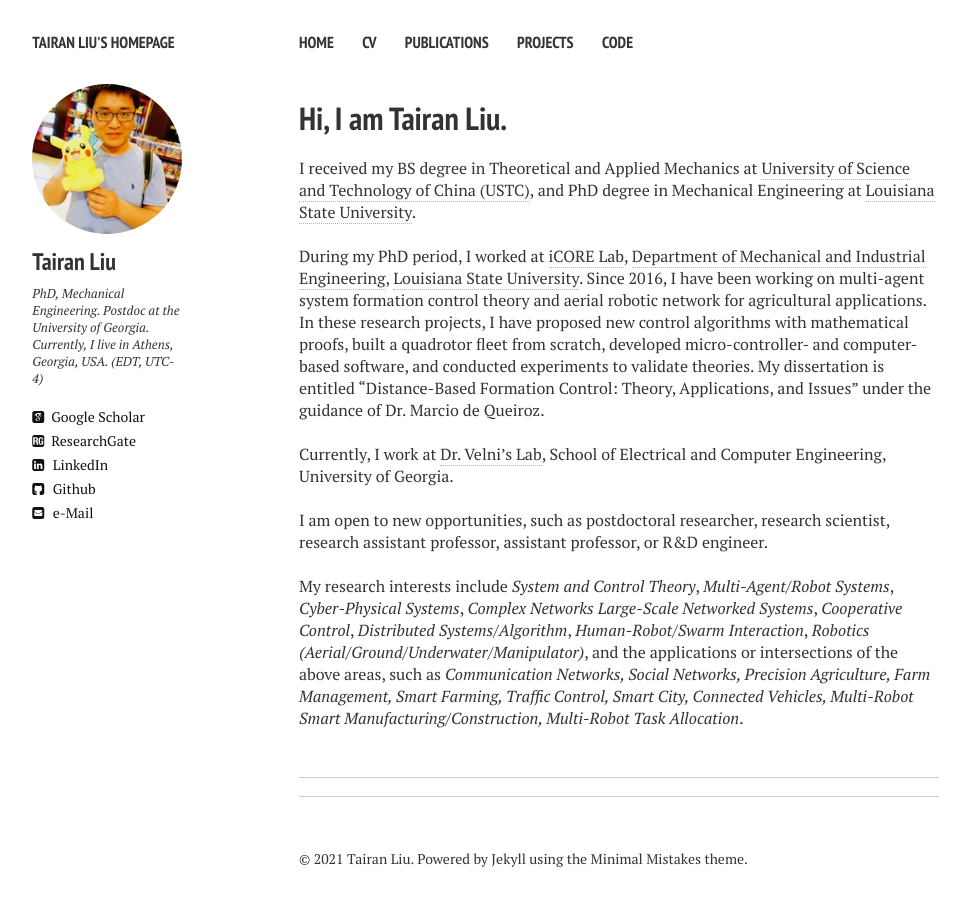
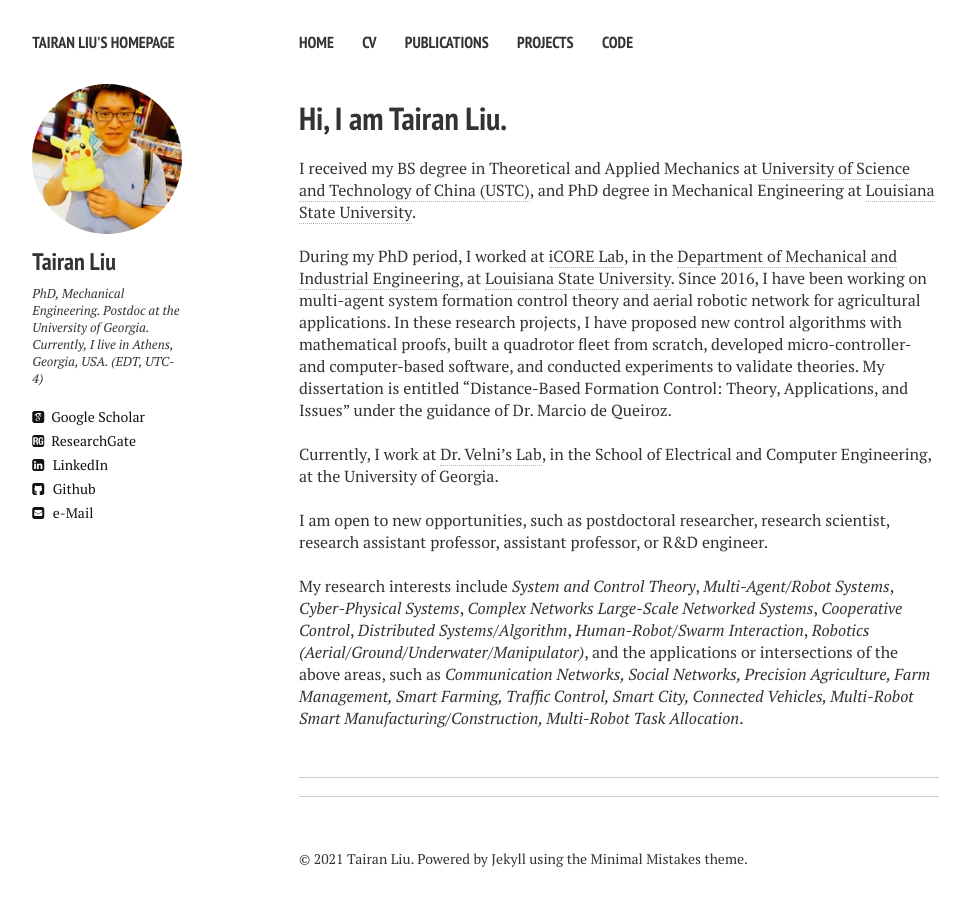
Before and after one commit to liutairan/liutairan.github.io, a Jekyll site: the page built from index.md, in a window 1280 px wide. Shown: the whole page, without its empty margins (21-991 px from the left). Built offline with Jekyll 4.4.1, drawn with Linux system fonts in a browser that asks for light colours; nearby versions of some CDN libraries; comment, search, counter and statistics services are not loaded.

Commit message:
Update index.md

```diff
--- a/index.md
+++ b/index.md
@@ -12,10 +12,10 @@
 <!-- I work at <a href="https://icorelab.github.io" target="_blank">iCORE Lab</a>, which is a research group of the <a href="https://www.lsu.edu/eng/mie/" target="_blank">Department of Mechanical and Industrial Engineering</a>, <a href="https://www.lsu.edu/" target="_blank">Louisiana State University</a>. -->
 
 <br />
-During my PhD period, I worked at <a href="https://icorelab.github.io" target="_blank">iCORE Lab</a>, <a href="https://www.lsu.edu/eng/mie/" target="_blank">Department of Mechanical and Industrial Engineering</a>, <a href="https://www.lsu.edu/" target="_blank">Louisiana State University</a>. Since 2016, I have been working on multi-agent system formation control theory and aerial robotic network for agricultural applications. In these research projects, I have proposed new control algorithms with mathematical proofs, built a quadrotor fleet from scratch, developed micro-controller- and computer-based software, and conducted experiments to validate theories. My dissertation is entitled “Distance-Based Formation Control: Theory, Applications, and Issues” under the guidance of Dr. Marcio de Queiroz.
+During my PhD period, I worked at <a href="https://icorelab.github.io" target="_blank">iCORE Lab</a>, in the <a href="https://www.lsu.edu/eng/mie/" target="_blank">Department of Mechanical and Industrial Engineering</a>, at <a href="https://www.lsu.edu/" target="_blank">Louisiana State University</a>. Since 2016, I have been working on multi-agent system formation control theory and aerial robotic network for agricultural applications. In these research projects, I have proposed new control algorithms with mathematical proofs, built a quadrotor fleet from scratch, developed micro-controller- and computer-based software, and conducted experiments to validate theories. My dissertation is entitled “Distance-Based Formation Control: Theory, Applications, and Issues” under the guidance of Dr. Marcio de Queiroz.
 
 <br />
-Currently, I work at <a href="http://cscl.engr.uga.edu/" target="_blank">Dr. Velni's Lab</a>, School of Electrical and Computer Engineering, University of Georgia.
+Currently, I work at <a href="http://cscl.engr.uga.edu/" target="_blank">Dr. Velni's Lab</a>, in the School of Electrical and Computer Engineering, at the University of Georgia.
 
 <br />
 
```
